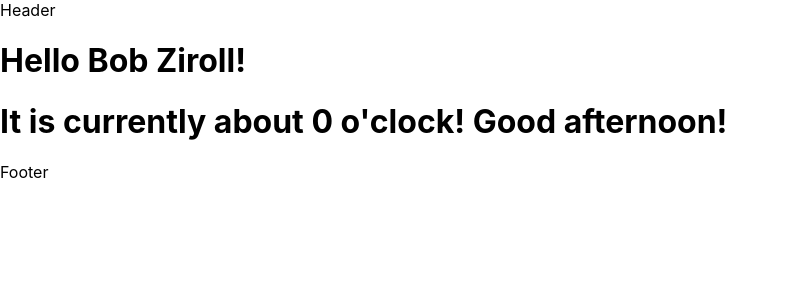
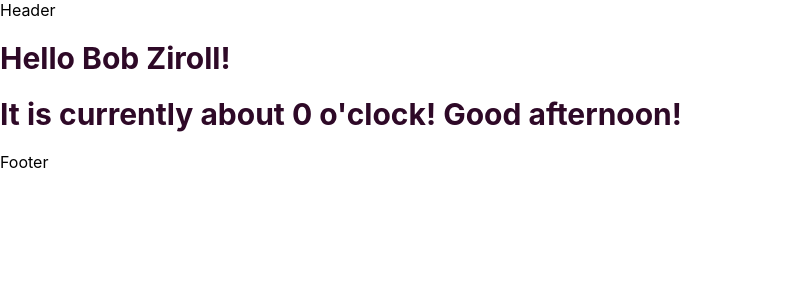
Before and after one commit to alyabev0/React-Todo-Telegram-Bot, a React (Create React App) app: page / in a window 1280 px wide. Shown: the top 300 px of the page, without its empty margins (0-787 px from the left). Built offline with nearby package versions, Linux system fonts and the light colour scheme.

Commit message:
simple app

```diff
--- a/src/components/MainContent.js
+++ b/src/components/MainContent.js
@@ -1,6 +1,7 @@
 import './App.css';
 import "./MainContent.css"
-import React from 'react';
+import React from 'react'
+// import styles from '../style'
 
 const MainContent = () => (
     <React.Fragment>
@@ -16,21 +17,29 @@ const MainContent = () => (
 
     const date = new Date()
     const hours = date.getHours()
-    var timeOfDay
+    let timeOfDay
+    const styles = {
+    fontSize: 30
+    }
 
     if (hours < 12) {
+
       timeOfDay = "morning"
+      styles.color = "#04756F"
+
       } else if (hours >= 12 && hours < 17) {
       timeOfDay = "afternoon"
+      styles.color = "#2E0927"
       } else {
       timeOfDay = "night"
+      styles.color = "#D90000"
       }
 
     return (
     <div>
-    <h1>Hello {`${firstName} ${lastName}`}!</h1>
+    <h1 style={styles}>Hello {`${firstName} ${lastName}`}!</h1>
 
-    <h1>It is currently about {date.getHours() % 12} o'clock!  Good {timeOfDay}!</h1>
+    <h1 style={styles}>It is currently about {date.getHours() % 12} o'clock!  Good {timeOfDay}!</h1>
     </div>
     )
     }
```
Also changed, not shown: src/style.js (+6 -3 lines).
